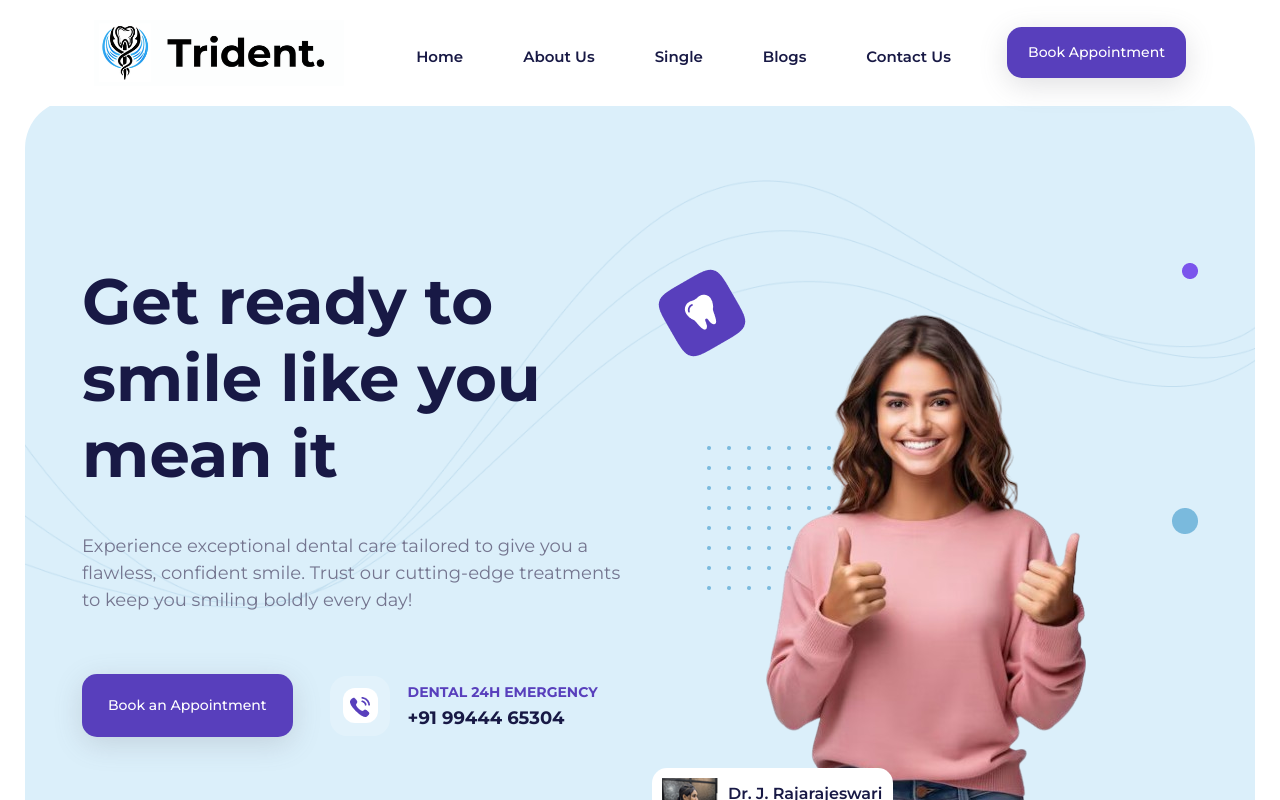
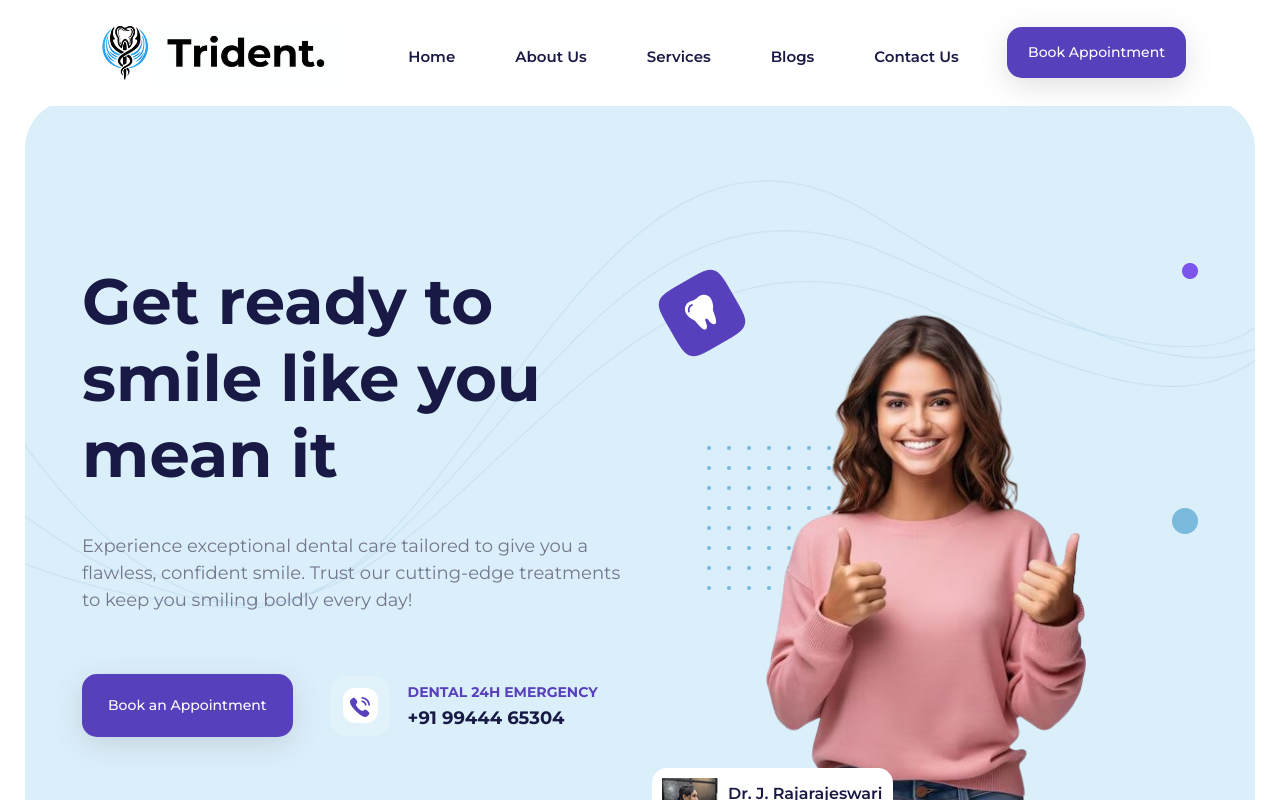
Before and after one commit to Prabzzz/Trident-Dental, a React (Create React App) app: page / in a window 1280 px wide. Shown: the top 800 px of the page. Built offline with nearby package versions, Linux system fonts and the light colour scheme.

Commit message:
services corrected

```diff
--- a/src/components/Navbar/Navbar.js
+++ b/src/components/Navbar/Navbar.js
@@ -15,7 +15,7 @@ const Navbar = () => {
             path: '/about',
         },
         {
-            name: 'Single',
+            name: 'Services',
             path: '/service',
         },
         {
```
